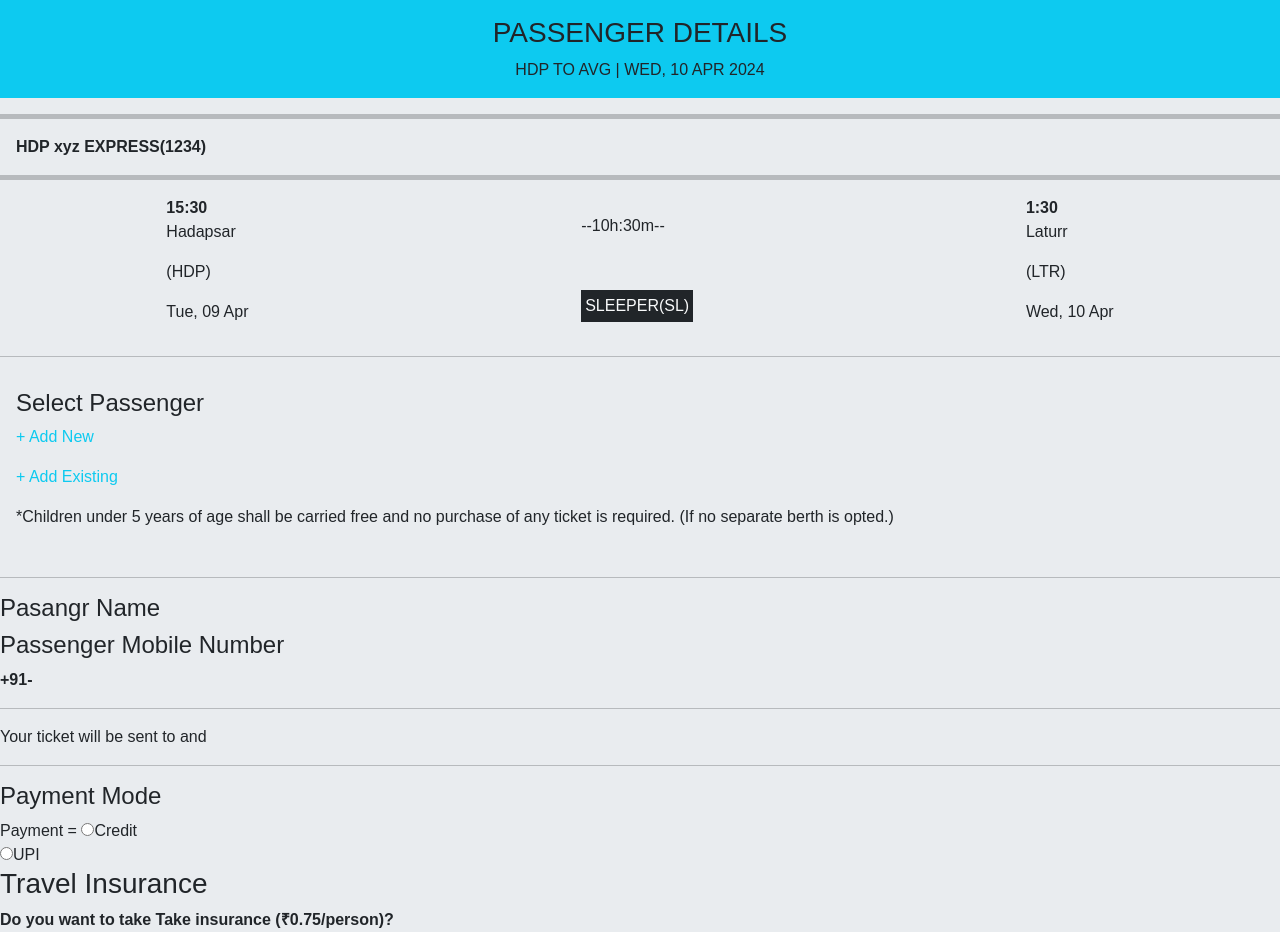
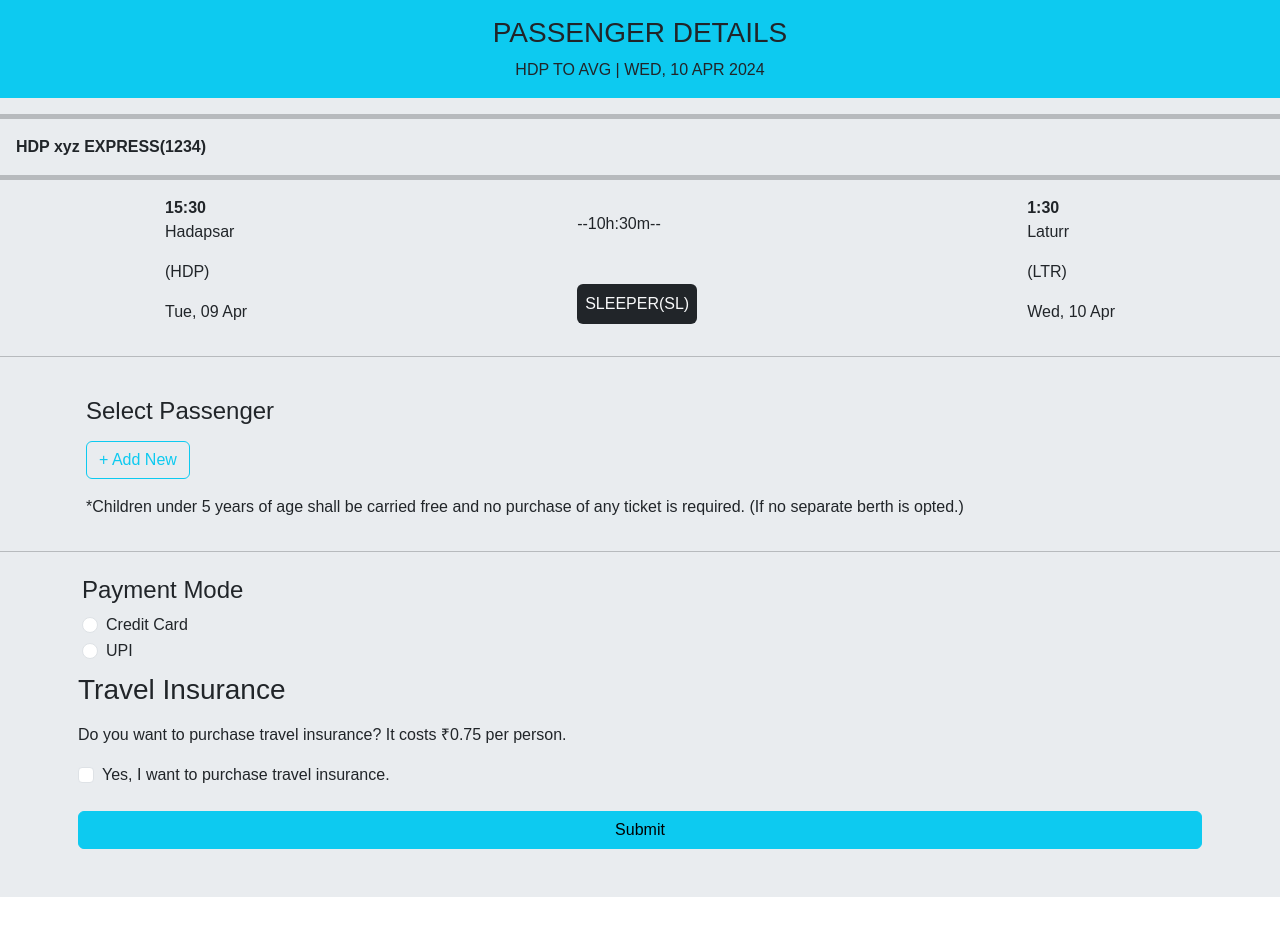
Before and after one commit to Vikrantpatil19/icp6-fullstack, a React (Create React App) app in the folder client/: page /booking in a window 1280 px wide. After the commit the page ends 897 px from the top, so only its background shows below. Built offline with nearby package versions, Linux system fonts and the light colour scheme.

Commit message:
Improved the format

```diff
--- a/client/src/views/Booking/Booking.js
+++ b/client/src/views/Booking/Booking.js
@@ -6,10 +6,9 @@ function Booking() {
   const [payment, setPayment] = useState('');
   const [name, setName] = useState('');
   const [phone, setPhone] = useState('');
+  const [formSubmitted, setFormSubmitted] = useState(false);
 
   const email = localStorage.getItem("email");
-
-
 
   const handleSubmit = async (e) => {
     e.preventDefault();
@@ -21,6 +20,7 @@ function Booking() {
       });
       console.log(response.data);
       alert('New passenger added!');
+      setFormSubmitted(true);
     } catch (error) {
       console.error('Error submitting form:', error);
     }
@@ -52,7 +52,7 @@ function Booking() {
 
         <div className=' d-flex flex-column justify-content-around '>
           <p>--10h:30m--</p>
-          <span className=' text-bg-dark  text-light p-1'>SLEEPER(SL)</span>
+          <span className=' text-bg-dark rounded  text-light p-2'>SLEEPER(SL)</span>
         </div>
 
         <div>
@@ -64,43 +64,93 @@ function Booking() {
       </div>
       <hr></hr>
 
-      <div className='p-3'>
-        <h4>Select Passenger</h4>
-        <p className="text-info" data-bs-toggle="modal" data-bs-target="#exampleModal" data-bs-whatever="@mdo">+ Add New</p>
-        <p className='text-info'>+ Add Existing</p>
-        <p>*Children under 5 years of age shall be carried free and no purchase of any ticket is required. (If no separate berth is opted.)</p>
+      {!formSubmitted && (
+        <div className='p-3 select-passenger container mt-4'>
+        <h4 className="mb-3">Select Passenger</h4>
+        <div className="row">
+          <div className="col-md-6 mb-3">
+            <button className="btn btn-outline-info" type="button" data-bs-toggle="modal" data-bs-target="#exampleModal" data-bs-whatever="@mdo">+ Add New</button>
+          </div>
+          {/* <div className="col-md-6 mb-3">
+            <button className="btn btn-secondary" type="button">+ Add Existing</button>
+          </div> */}
+        </div>
+        <p className="mb-0">*Children under 5 years of age shall be carried free and no purchase of any ticket is required. (If no separate berth is opted.)</p>
       </div>
+
+      )}
+
+
+
+      {formSubmitted && (
+        <div className='user-detail-card container mt-4'>
+          <h4 className="mb-3">Passenger Details</h4>
+          <div className="row">
+            <div className="col-md-6">
+              <div className="mb-3">
+                <label htmlFor="fullName" className="form-label">Passenger Name</label>
+                <h4>{name}</h4>
+              </div>
+            </div>
+            <div className="col-md-6">
+              <div className="mb-3">
+                <label htmlFor="phone" className="form-label">Mobile Number</label>
+                <div className="input-group">
+                  <span className="input-group-text">+91-</span>
+                  <span className='input-group-text'>{phone}</span>
+                </div>
+              </div>
+            </div>
+          </div>
+          <hr />
+          <p>Your ticket will be sent to <a href={`mailto:${email}`}><span className='text-decoration-underline text-info'>{email}</span></a> and +91-{phone}</p>
+        </div>
+
+      )}
 
       <hr></hr>
 
-      <div>
-        <h4> Pasangr Name</h4>
-        <b><h4>{name}</h4></b>
-        <h4>Passenger Mobile Number</h4>
-        <b>+91-</b><span>{phone}</span>
-        <hr></hr>
-        <p>Your ticket will be sent to <a href={`mailto:${email}`}><span className='text-decoration-underline text-info '>{email}</span></a>  and {phone} </p>
-      </div>
+      <div className='container mt-4'>
+  <h4>Payment Mode</h4>
+  <div className="form-check">
+    <input className="form-check-input" type="radio" name="payment" id="credit" value="credit" onChange={() => setPayment('credit')} checked={payment === 'credit'} />
+    <label className="form-check-label" htmlFor="credit">
+      Credit Card
+    </label>
+  </div>
+  <div className="form-check">
+    <input className="form-check-input" type="radio" name="payment" id="upi" value="upi" onChange={() => setPayment('upi')} checked={payment === 'upi'} />
+    <label className="form-check-label" htmlFor="upi">
+      UPI
+    </label>
+  </div>
+</div>
 
-      <hr></hr>
 
-      <div>
-        <h4>Payment Mode</h4>
-        Payment = {payment}
+<div className='container p-2 pb-5'>
+  <h3 className="mb-3">Travel Insurance</h3>
+  <div className="mb-3">
+    <p className="mb-0">Do you want to purchase travel insurance? It costs ₹0.75 per person.</p>
+  </div>
+  <div className="form-check mb-4">
+    <input className="form-check-input" type="checkbox" id="insuranceCheckbox" onChange={(e) => {
+    }} />
+    <label className="form-check-label" htmlFor="insuranceCheckbox">
+      Yes, I want to purchase travel insurance.
+    </label>
+  </div>
 
-        <label htmlFor='credit'>
-          <input type='radio' name='payment' id='credit' onChange={() => setPayment('credit')} />Credit
-        </label>
-        <br />
-        <label htmlFor='upi'>
-          <input type='radio' name='payment' id='upi' onChange={() => setPayment('upi')} />UPI
-        </label>
-      </div>
 
-      <div>
-        <h3>Travel Insurance</h3>
-        <b>Do you want to take Take insurance (&#8377;0.75/person)? </b>
-      </div>
+  {/* anand add  onClick={handleFormSubmit} */}
+
+  <div className="d-grid">
+    <button type="button" className="btn btn-info" >
+      Submit
+    </button>
+  </div>
+</div>
+
+
 
       <div className="modal fade" id="exampleModal" tabIndex="-1" aria-labelledby="exampleModalLabel" aria-hidden="true">
         <div className="modal-dialog">
@@ -112,10 +162,10 @@ function Booking() {
             <div className="modal-body">
               <form onSubmit={handleSubmit}>
                 <div className="mb-3">
-                  <input type="text" className='w-100 p-2' placeholder="Full Name" onChange={(e) => setName(e.target.value)} />
+                  <input type="text" className='w-100 p-2 rounded' placeholder="Full Name" onChange={(e) => setName(e.target.value)} />
                 </div>
                 <div className="mb-3">
-                  <input type="tel" className='w-100 p-2' placeholder="Mobile No." onChange={(e) => setPhone(e.target.value)} />
+                  <input type="tel" className='w-100 p-2 rounded' placeholder="Mobile No." onChange={(e) => setPhone(e.target.value)} />
                 </div>
               </form>
             </div>
```
